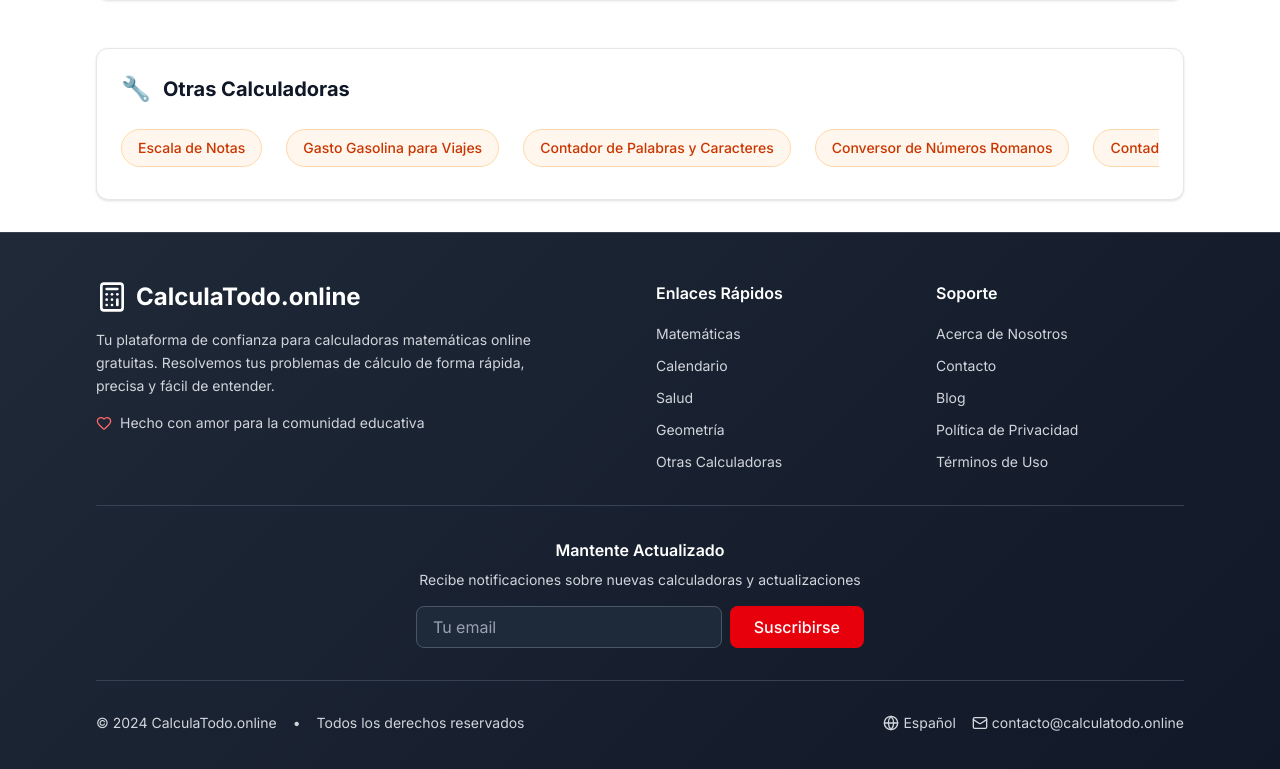
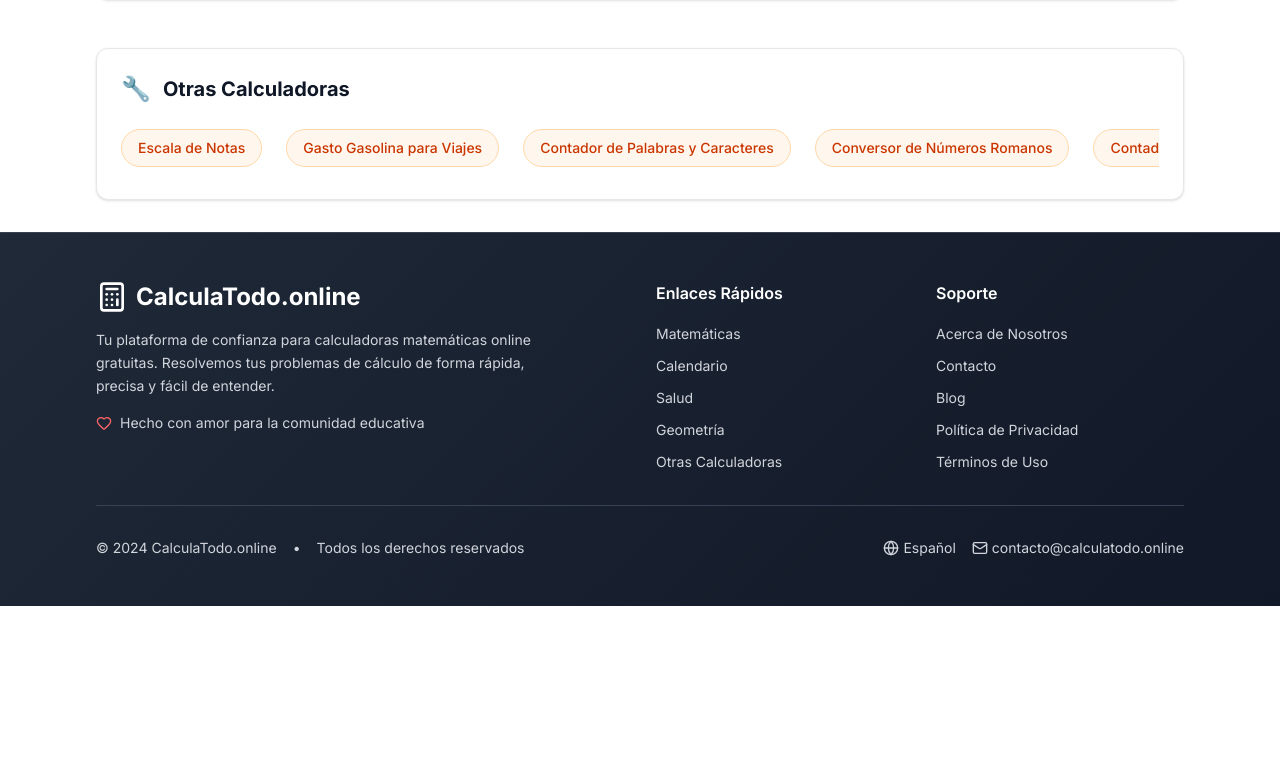
Before and after one commit to martingalmarino/calcula-todo, a Next.js app: page / in a window 1280 px wide. Shown: the part 1454-2223 px from the top of the page. After the commit the page ends 2060 px from the top, so only its background shows below. Built offline with nearby package versions, Linux system fonts and the light colour scheme; no server answers.

Commit message:
Eliminar formulario de suscripción del pie de página
- Remover sección de newsletter completa
- Mantener solo las secciones solicitadas: Brand, Enlaces Rápidos, Soporte y Footer
- Simplificar el diseño del pie de página

```diff
--- a/src/components/Footer.tsx
+++ b/src/components/Footer.tsx
@@ -91,25 +91,6 @@ export function Footer() {
             </div>
           </div>
 
-          {/* Newsletter Section */}
-          <div className="border-t border-gray-700 pt-8 mb-8">
-            <div className="max-w-md mx-auto text-center">
-              <h3 className="text-white font-semibold mb-2">Mantente Actualizado</h3>
-              <p className="text-gray-300 text-sm mb-4">
-                Recibe notificaciones sobre nuevas calculadoras y actualizaciones
-              </p>
-              <div className="flex gap-2">
-                <input
-                  type="email"
-                  placeholder="Tu email"
-                  className="flex-1 px-4 py-2 rounded-lg bg-gray-800 border border-gray-600 text-white placeholder-gray-400 focus:outline-none focus:border-red-500 focus:ring-1 focus:ring-red-500"
-                />
-                <button className="px-6 py-2 bg-red-600 hover:bg-red-700 text-white font-medium rounded-lg transition-colors">
-                  Suscribirse
-                </button>
-              </div>
-            </div>
-          </div>
 
           {/* Bottom Section */}
           <div className="border-t border-gray-700 pt-8">
```
